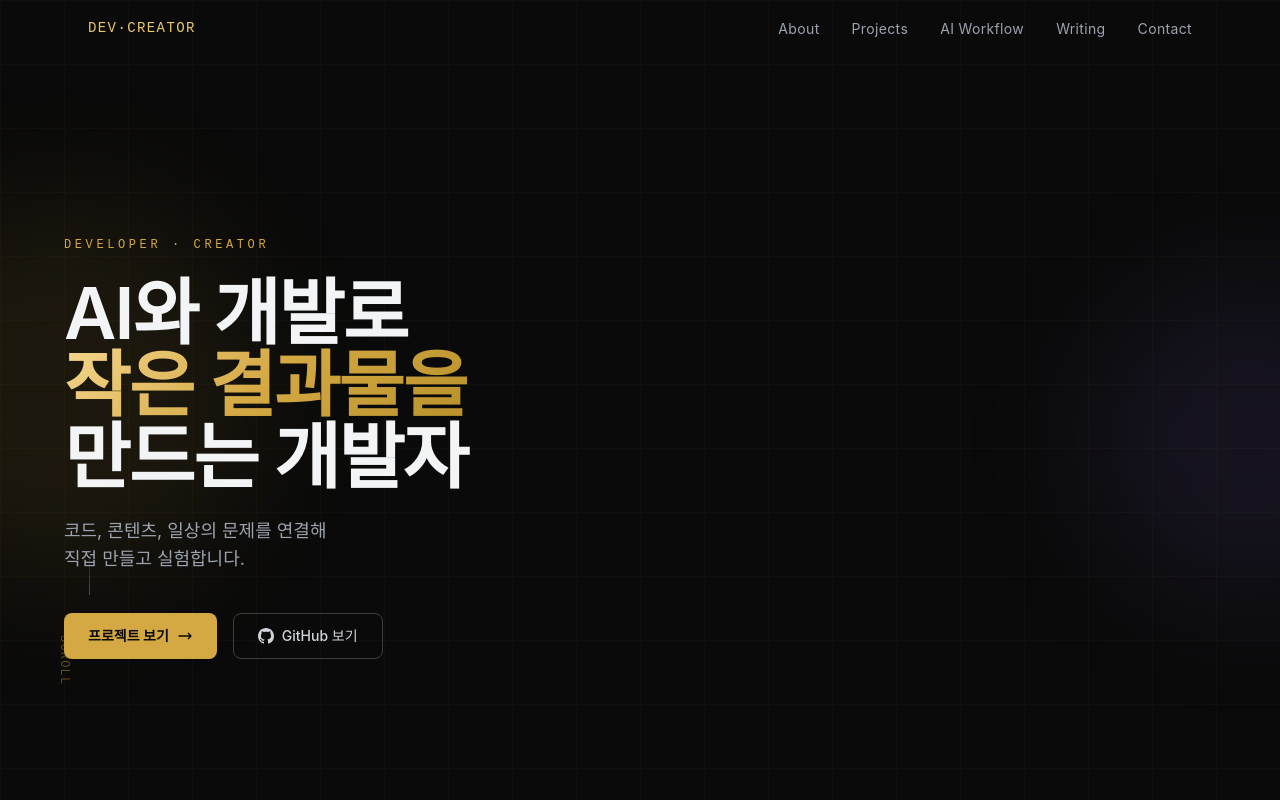
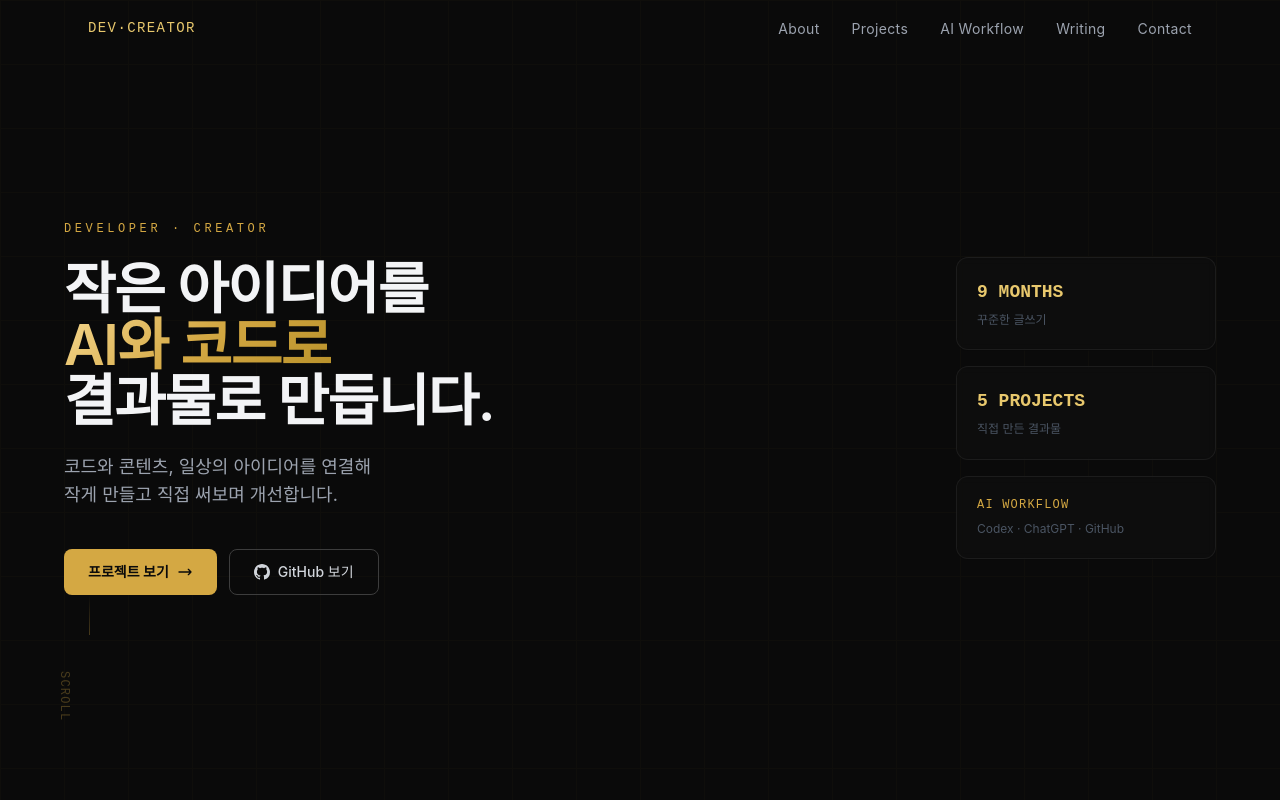
Before and after one commit to gustj369/portfolio, a React (Create React App) app: page / in a window 1280 px wide. Shown: the top 800 px of the page. Built offline with nearby package versions, Linux system fonts and the light colour scheme.

Commit message:
Redesign Hero section with 2-column layout, updated title, and stat cards
Co-Authored-By: Claude Sonnet 4.6 <noreply@anthropic.com>

```diff
--- a/src/components/Hero.jsx
+++ b/src/components/Hero.jsx
@@ -6,7 +6,7 @@ export default function Hero() {
     >
       {/* Background grid */}
       <div
-        className="absolute inset-0 opacity-[0.03]"
+        className="absolute inset-0 opacity-[0.025]"
         style={{
           backgroundImage:
             "linear-gradient(#d4a843 1px, transparent 1px), linear-gradient(90deg, #d4a843 1px, transparent 1px)",
@@ -15,36 +15,36 @@ export default function Hero() {
       />
 
       {/* Glow blobs */}
-      <div className="absolute top-1/4 -left-32 w-96 h-96 rounded-full bg-gold-600/10 blur-3xl pointer-events-none" />
-      <div className="absolute bottom-1/4 -right-32 w-80 h-80 rounded-full bg-violet-600/10 blur-3xl pointer-events-none" />
+      <div className="absolute top-1/4 -left-32 w-96 h-96 rounded-full bg-gold-600/8 blur-3xl pointer-events-none" />
+      <div className="absolute bottom-1/3 -right-24 w-72 h-72 rounded-full bg-violet-600/8 blur-3xl pointer-events-none" />
 
-      <div className="relative max-w-6xl mx-auto w-full pt-24">
-        {/* Label */}
+      <div className="relative max-w-6xl mx-auto w-full pt-20 pb-16">
+        <div className="grid md:grid-cols-2 gap-12 md:gap-16 items-center">
+
+          {/* Left: Text + CTA */}
+          <div>
             <p className="text-xs font-mono text-gold-500 tracking-[0.3em] uppercase mb-6 animate-fade-in">
               Developer · Creator
             </p>
 
-        {/* Main heading */}
-        <h1 className="text-4xl sm:text-5xl md:text-6xl lg:text-7xl font-semibold leading-tight tracking-tight mb-6 animate-slide-up">
-          AI와 개발로
+            <h1 className="text-4xl sm:text-5xl md:text-5xl lg:text-[3.5rem] font-semibold leading-tight tracking-tight mb-6 animate-slide-up">
+              작은 아이디어를
               <br />
-          <span className="text-gradient-gold">작은 결과물을</span>
+              <span className="text-gradient-gold">AI와 코드로</span>
               <br />
-          만드는 개발자
+              결과물로 만듭니다.
             </h1>
 
-        {/* Sub heading */}
-        <p className="text-base md:text-lg text-gray-400 max-w-xl leading-relaxed mb-10 animate-slide-up">
-          코드, 콘텐츠, 일상의 문제를 연결해
+            <p className="text-base md:text-lg text-gray-400 leading-relaxed mb-10 animate-slide-up">
+              코드와 콘텐츠, 일상의 아이디어를 연결해
               <br className="hidden sm:block" />
-          직접 만들고 실험합니다.
+              작게 만들고 직접 써보며 개선합니다.
             </p>
 
-        {/* CTA Buttons */}
-        <div className="flex flex-col sm:flex-row gap-3 sm:gap-4 animate-fade-in">
+            <div className="flex flex-col sm:flex-row gap-3 animate-fade-in">
               <a
                 href="#projects"
-            className="inline-flex items-center justify-center gap-2 px-6 py-3 bg-gold-500 hover:bg-gold-400 text-dark-900 text-sm font-semibold rounded-lg transition-all duration-200 hover:shadow-[0_0_20px_rgba(212,168,67,0.3)]"
+                className="inline-flex items-center justify-center gap-2 px-6 py-3 bg-gold-500 hover:bg-gold-400 text-dark-900 text-sm font-semibold rounded-lg transition-all duration-200 hover:-translate-y-0.5 hover:shadow-[0_0_20px_rgba(212,168,67,0.3)]"
               >
                 프로젝트 보기
                 <svg className="w-4 h-4" fill="none" stroke="currentColor" viewBox="0 0 24 24">
@@ -55,7 +55,7 @@ export default function Hero() {
                 href="https://github.com/gustj369"
                 target="_blank"
                 rel="noopener noreferrer"
-            className="inline-flex items-center justify-center gap-2 px-6 py-3 border border-dark-400 hover:border-gold-500/60 text-gray-300 hover:text-gold-400 text-sm font-medium rounded-lg transition-all duration-200"
+                className="inline-flex items-center justify-center gap-2 px-6 py-3 border border-dark-400 hover:border-gold-500/60 text-gray-300 hover:text-gold-400 text-sm font-medium rounded-lg transition-all duration-200 hover:-translate-y-0.5"
               >
                 <svg className="w-4 h-4" fill="currentColor" viewBox="0 0 24 24">
                   <path d="M12 0C5.37 0 0 5.37 0 12c0 5.31 3.435 9.795 8.205 11.385.6.105.825-.255.825-.57 0-.285-.015-1.23-.015-2.235-3.015.555-3.795-.735-4.035-1.41-.135-.345-.72-1.41-1.23-1.695-.42-.225-1.02-.78-.015-.795.945-.015 1.62.87 1.845 1.23 1.08 1.815 2.805 1.305 3.495.99.105-.78.42-1.305.765-1.605-2.67-.3-5.46-1.335-5.46-5.925 0-1.305.465-2.385 1.23-3.225-.12-.3-.54-1.53.12-3.18 0 0 1.005-.315 3.3 1.23.96-.27 1.98-.405 3-.405s2.04.135 3 .405c2.295-1.56 3.3-1.23 3.3-1.23.66 1.65.24 2.88.12 3.18.765.84 1.23 1.905 1.23 3.225 0 4.605-2.805 5.625-5.475 5.925.435.375.81 1.095.81 2.22 0 1.605-.015 2.895-.015 3.3 0 .315.225.69.825.57A12.02 12.02 0 0024 12c0-6.63-5.37-12-12-12z" />
@@ -64,10 +64,45 @@ export default function Hero() {
               </a>
             </div>
 
+            {/* Mobile stat pills */}
+            <div className="flex md:hidden gap-2.5 mt-10 flex-wrap">
+              {[
+                { value: "9 MONTHS", label: "글쓰기" },
+                { value: "5 PROJECTS", label: "결과물" },
+                { value: "AI WORKFLOW", label: null },
+              ].map((s) => (
+                <div
+                  key={s.value}
+                  className="px-3.5 py-2 rounded-lg border border-dark-500/60 bg-dark-800/50 flex items-center gap-2"
+                >
+                  <span className="text-xs font-mono text-gold-400">{s.value}</span>
+                  {s.label && <span className="text-xs text-gray-600">{s.label}</span>}
+                </div>
+              ))}
+            </div>
+          </div>
+
+          {/* Right: Stat cards — desktop only */}
+          <div className="hidden md:flex flex-col gap-4 ml-auto w-full max-w-[260px]">
+            <div className="rounded-xl p-5 border border-dark-500/50 bg-dark-800/50 backdrop-blur-sm">
+              <p className="text-lg font-semibold font-mono text-gold-400 mb-1">9 MONTHS</p>
+              <p className="text-xs text-gray-600 leading-relaxed">꾸준한 글쓰기</p>
+            </div>
+            <div className="rounded-xl p-5 border border-dark-500/50 bg-dark-800/50 backdrop-blur-sm">
+              <p className="text-lg font-semibold font-mono text-gold-400 mb-1">5 PROJECTS</p>
+              <p className="text-xs text-gray-600 leading-relaxed">직접 만든 결과물</p>
+            </div>
+            <div className="rounded-xl p-5 border border-dark-500/50 bg-dark-800/50 backdrop-blur-sm">
+              <p className="text-xs font-mono text-gold-500 tracking-widest mb-1.5">AI WORKFLOW</p>
+              <p className="text-xs text-gray-600 leading-relaxed">Codex · ChatGPT · GitHub</p>
+            </div>
+          </div>
+        </div>
+
         {/* Scroll indicator */}
-        <div className="absolute bottom-10 left-0 hidden md:flex flex-col items-center gap-2 opacity-40">
-          <div className="w-px h-12 bg-gradient-to-b from-transparent to-gold-500" />
-          <span className="text-xs font-mono text-gold-500 tracking-widest rotate-90 origin-left translate-y-6">
+        <div className="absolute bottom-0 left-0 hidden md:flex flex-col items-center gap-2 opacity-30">
+          <div className="w-px h-10 bg-gradient-to-b from-transparent to-gold-500" />
+          <span className="text-xs font-mono text-gold-500 tracking-widest rotate-90 origin-left translate-y-5">
             SCROLL
           </span>
         </div>
```
Lines whose indentation alone changed are shown as unchanged.
